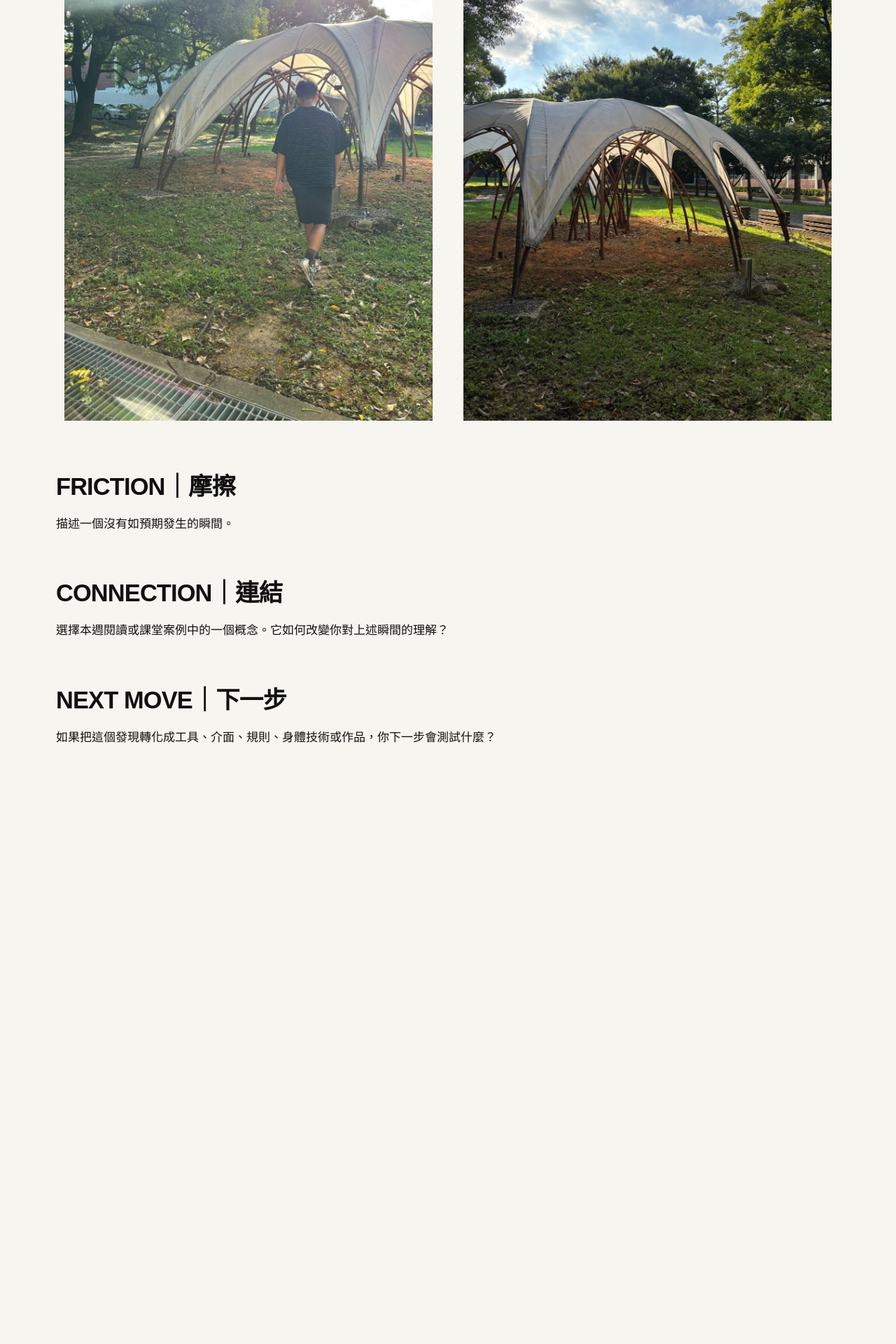
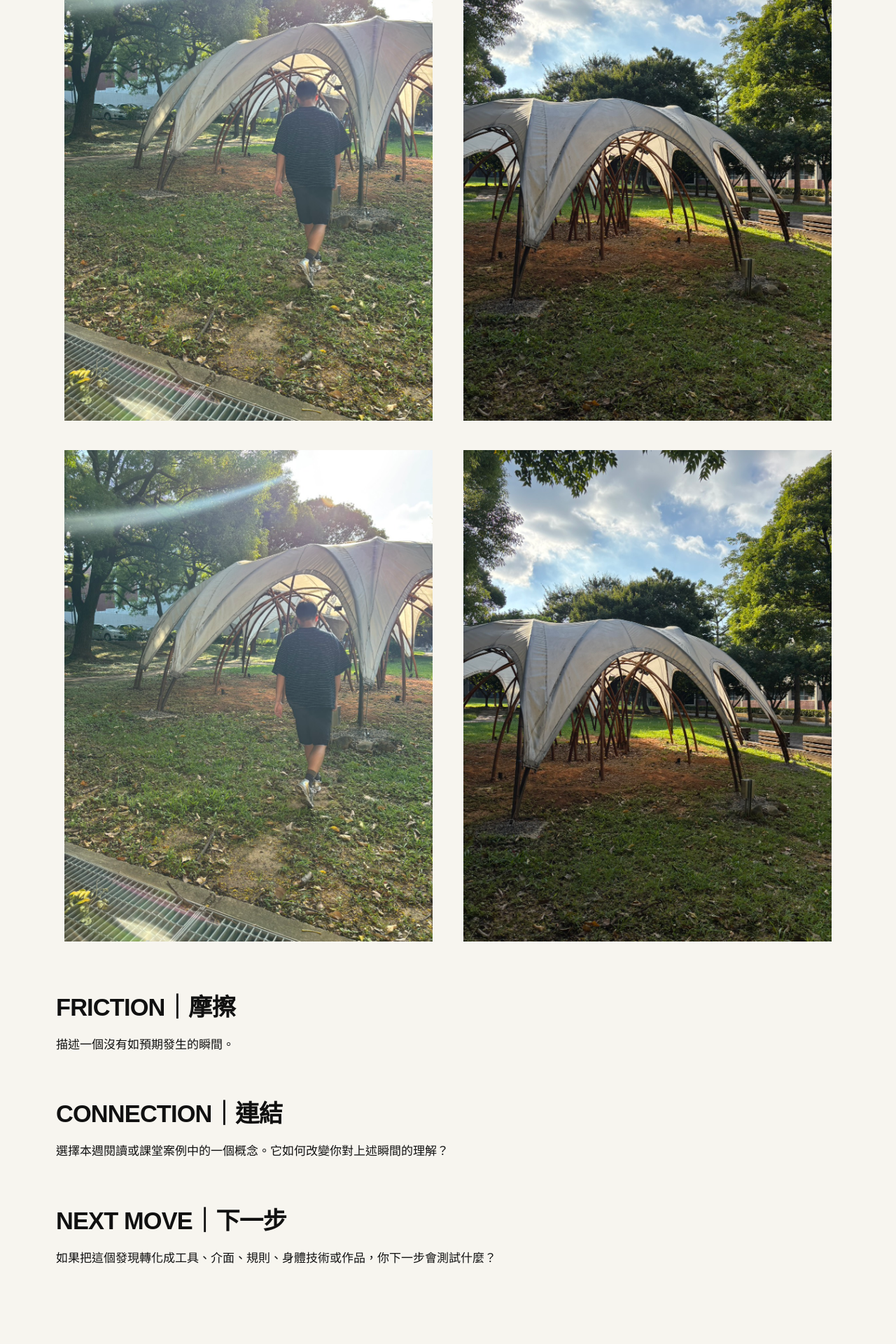
Before and after one commit to liki1928/fieldworkarchive, a Jekyll site: the page built from weeks/week-02.md, in a window 1280 px wide. Shown: the part 777-2697 px from the top of the page at 70% size. Built offline with Jekyll 4.4.1, drawn with Linux system fonts in a browser that asks for light colours; before the commit the page ends 1953 px from its top, so only the background shows below that.

Commit message:
Update week-02.md

```diff
--- a/weeks/week-02.md
+++ b/weeks/week-02.md
@@ -17,6 +17,11 @@ permalink: /weeks/week-02/
   <img src="{{ '/assets/images/w02-2.jpg' | relative_url }}" alt="圖二" style="width: 50%;">
 </div>
 
+<div style="display: flex; gap: 20px; margin-left: 0; padding-left: 0;">
+  <img src="{{ '/assets/images/w02-1.jpg' | relative_url }}" alt="圖一" style="width: calc(50% - 10px);">
+  <img src="{{ '/assets/images/w02-2.jpg' | relative_url }}" alt="圖二" style="width: calc(50% - 10px);">
+</div>
+
 
 ## FRICTION｜摩擦
 
```
